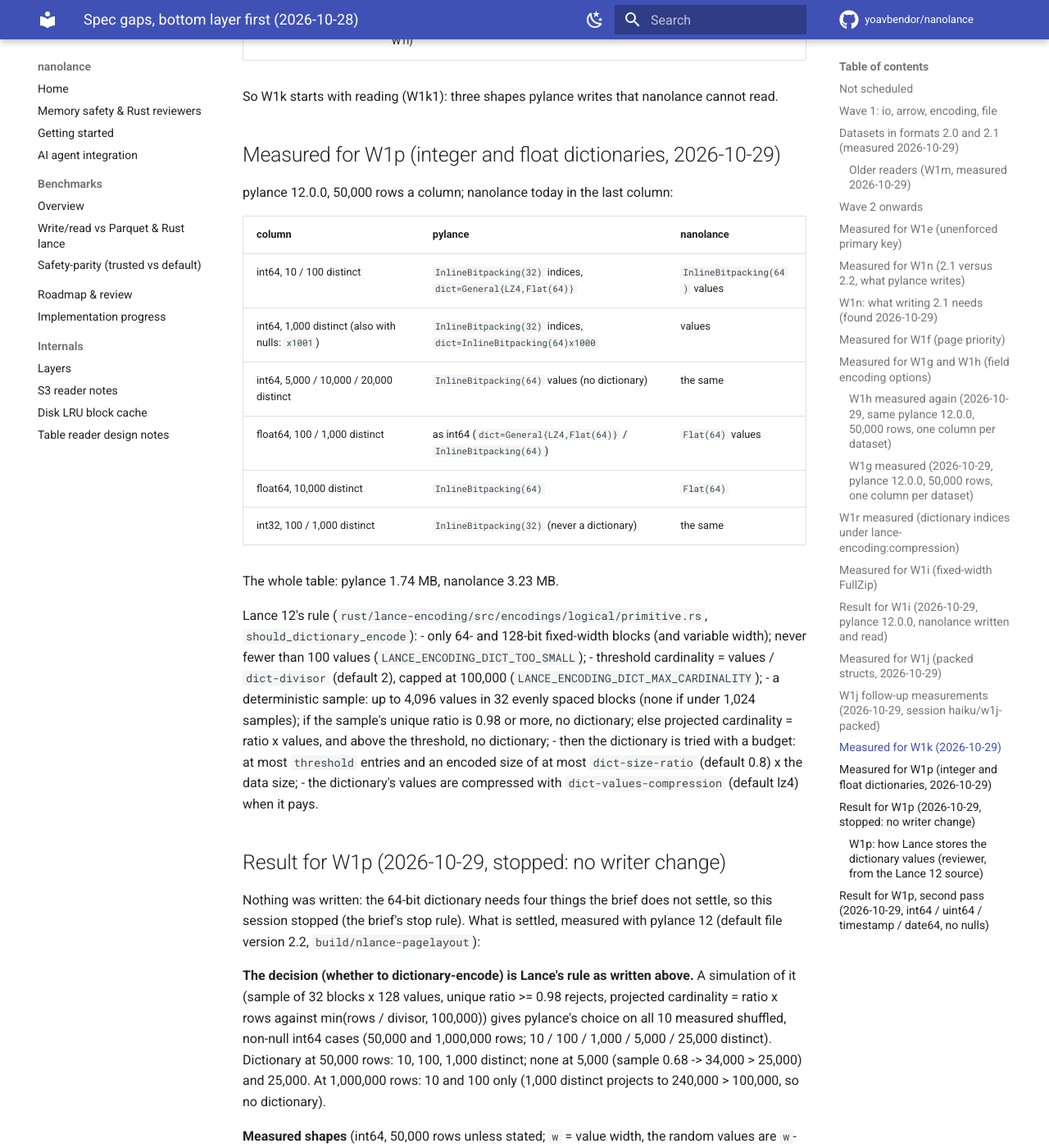
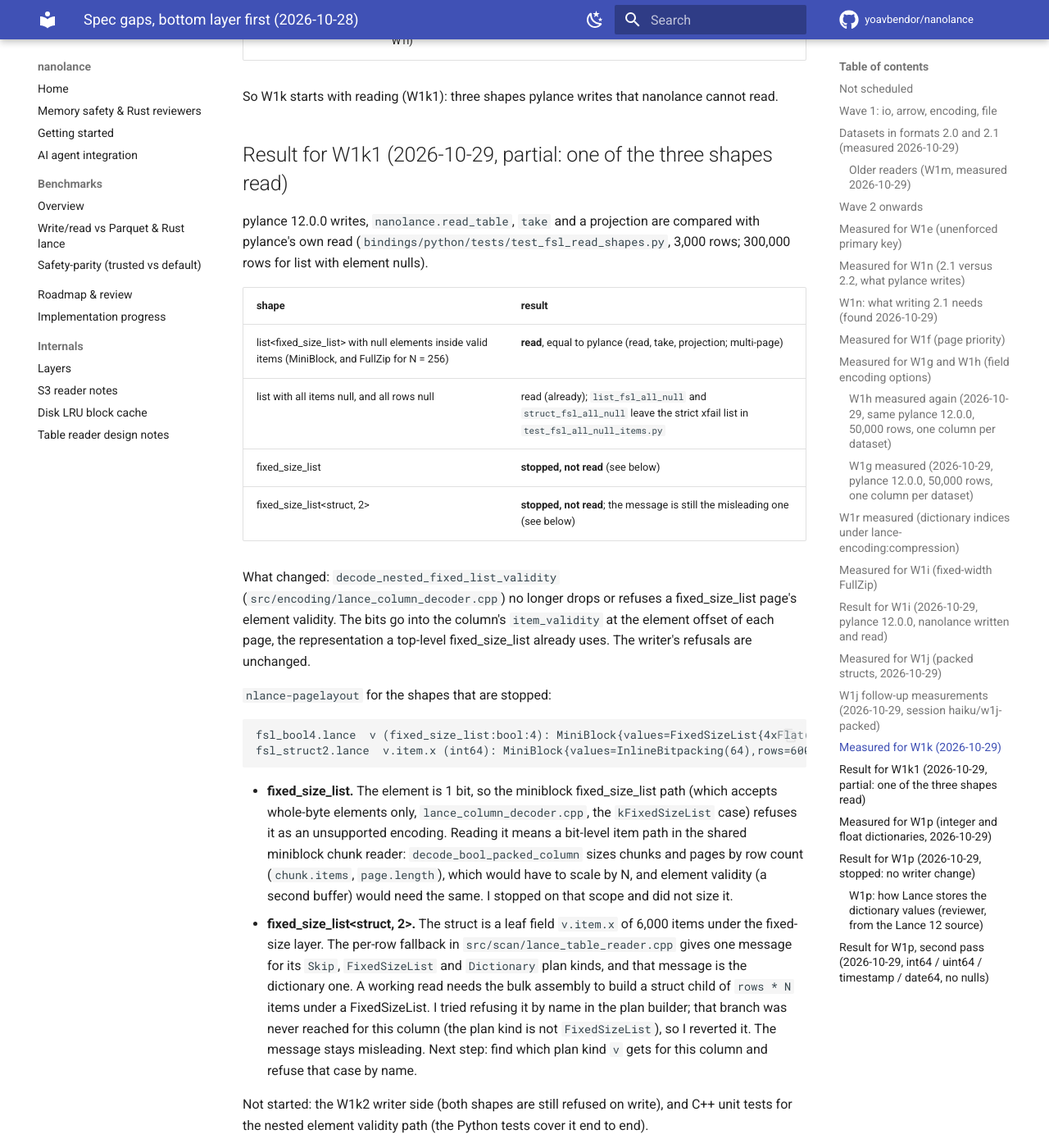
Before and after one commit to yoavbendor/nanolance, an MkDocs documentation site: the page built from docs/tasks/SPEC_GAPS.md, in a window 1280 px wide and 1400 px high, scrolled down 20973 px. Shown: the whole window at 82% size. Built offline with MkDocs 1.6.1 and Material for MkDocs 9.7.7, drawn with Linux system fonts in a browser that asks for light colours; comment, search, counter and statistics services are not loaded; some of the changed text lies outside the part shown.

Commit message:
docs: W1k1 result -- list<fsl> element nulls read; fsl<bool> and fsl<struct> stopped
Result for W1k1 in SPEC_GAPS.md: list<fixed_size_list> with null elements inside valid items reads
equal to pylance (MiniBlock and FullZip, 3,000 and 300,000 rows; read, take, projection). fixed_size_list<bool, 4>
and fixed_size_list<struct, 2> stay unread, with the page layouts and the reason for each stop.
Spec rows in src/arrow, src/encoding and src/file updated; tools/check_spec.py passes.

Co-Authored-By: Claude Haiku 5.5 <noreply@anthropic.com>
Claude-Session: https://claude.ai/code/session_014PGy9PK68gHvyR8T1r5ueY

````diff
--- a/docs/tasks/SPEC_GAPS.md
+++ b/docs/tasks/SPEC_GAPS.md
@@ -42,7 +42,7 @@ These stay as they are until a user asks, or the Lance pin moves:
 | W1h | `encoding.compression.general.write` | LZ4 | done for the value layouts measured (LZ4 writer; `compression=lz4` on 64-bit ints and variable-width). Left: General over dictionaries under the option, float zstd layout | done |
 | W1i | `encoding.layout.full_zip.write` | Fixed-width full-zip and per-value compression | measured and done 2026-10-29, see "Result for W1i" | partial (Haiku session, 2026-10-29): the 256-byte rule and `structural-encoding` for fixed-width FSL and fixed_size_binary, element validity included, layout text equal to pylance's for 21 cases. Left: the page split (pylance: one page per input batch), per-value compression of a fixed-width FullZip page, `structural-encoding=fullzip` on variable width, a bool column or a list of lists under fullzip, and a fixed-width FullZip scan that is slower than mini-block (measured) |
 | W1j | `encoding.semi_structural.packed_struct`, `variable_packed_struct` | Packed structs: read pylance's first, then write them for `lance-encoding:packed` | measured 2026-10-29, see "Measured for W1j" | later, reviewer-led design: reading needs a packed-struct read plan with child fan-out (as `v20_packed_struct_sources` does for 2.0), and the VariablePackedStruct byte layout from Lance's source. Opt-in only, so behind the gaps every dataset meets |
-| W1k1 | `arrow.types.fixed_size_list` (read) | Read what pylance writes: a null element inside a fixed-size list under a list or struct (also W1a's all-null list<fsl>), `fixed_size_list<bool>`, `fixed_size_list<struct>` | measured 2026-10-29, see "Measured for W1k" | next |
+| W1k1 | `arrow.types.fixed_size_list` (read) | Read what pylance writes: a null element inside a fixed-size list under a list or struct (also W1a's all-null list<fsl>), `fixed_size_list<bool>`, `fixed_size_list<struct>` | measured 2026-10-29, see "Measured for W1k" and "Result for W1k1" | partial 2026-10-29: null elements under a list read (and all-null list<fsl>); stopped: `fixed_size_list<bool>` and `fixed_size_list<struct>` (see "Result for W1k1") |
 | W1k2 | `arrow.types.fixed_size_list`, `arrow.types.dictionary` (write) | Write them too, and dictionary columns inside structs and lists | measured 2026-10-29 | after W1k1 |
 | W1p | `encoding.config` | Integer and float dictionaries as Lance 12 writes them (files up to 1.9x pylance's size today) | measured 2026-10-29, see "Measured for W1p" and "Result for W1p" | partial 2026-10-29: int64, uint64, timestamp and date64 dictionaries (no nulls) write pylance's layout (all measured cases, see "Result for W1p, second pass"); left: nullable (W1p3), sorted RLE over dictionary indices (W1p2), float64 and 128-bit |
 | W1q | `encoding.compression.rle` | RLE over more than one mini-block chunk: nanolance's RLE holds its runs in one chunk, so a column of 25,000 runs is not RLE-encoded | W1g | later |
@@ -436,6 +436,44 @@ Not measured yet: the byte layout of `VariablePackedStruct` (field 13). The Lanc
 
 So W1k starts with reading (W1k1): three shapes pylance writes that nanolance cannot read.
 
+## Result for W1k1 (2026-10-29, partial: one of the three shapes read)
+
+pylance 12.0.0 writes, `nanolance.read_table`, `take` and a projection are compared with pylance's own read
+(`bindings/python/tests/test_fsl_read_shapes.py`, 3,000 rows; 300,000 rows for list<fsl> with element nulls).
+
+| shape | result |
+|---|---|
+| list<fixed_size_list<float32, N>> with null elements inside valid items (MiniBlock, and FullZip for N = 256) | **read**, equal to pylance (read, take, projection; multi-page) |
+| list<fixed_size_list> with all items null, and all rows null | read (already); `list_fsl_all_null` and `struct_fsl_all_null` leave the strict xfail list in `test_fsl_all_null_items.py` |
+| fixed_size_list<bool, 4> | **stopped, not read** (see below) |
+| fixed_size_list<struct<x: int64>, 2> | **stopped, not read**; the message is still the misleading one (see below) |
+
+What changed: `decode_nested_fixed_list_validity` (`src/encoding/lance_column_decoder.cpp`) no longer drops or
+refuses a fixed_size_list page's element validity. The bits go into the column's `item_validity` at the element
+offset of each page, the representation a top-level fixed_size_list already uses. The writer's refusals are unchanged.
+
+`nlance-pagelayout` for the shapes that are stopped:
+
+```
+fsl_bool4.lance  v (fixed_size_list:bool:4): MiniBlock{values=FixedSizeList{4xFlat(1)},rows=3000,buffers=1}
+fsl_struct2.lance  v.item.x (int64): MiniBlock{values=InlineBitpacking(64),rows=6000,buffers=1}
+```
+
+- **fixed_size_list<bool, 4>.** The element is 1 bit, so the miniblock fixed_size_list path (which accepts whole-byte
+  elements only, `lance_column_decoder.cpp`, the `kFixedSizeList` case) refuses it as an unsupported encoding. Reading it
+  means a bit-level item path in the shared miniblock chunk reader: `decode_bool_packed_column` sizes chunks and
+  pages by row count (`chunk.items`, `page.length`), which would have to scale by N, and element validity (a second buffer)
+  would need the same. I stopped on that scope and did not size it.
+- **fixed_size_list<struct<x: int64>, 2>.** The struct is a leaf field `v.item.x` of 6,000 items under the fixed-size
+  layer. The per-row fallback in `src/scan/lance_table_reader.cpp` gives one message for its `Skip`, `FixedSizeList` and
+  `Dictionary` plan kinds, and that message is the dictionary one. A working read needs the bulk assembly to build a struct
+  child of `rows * N` items under a FixedSizeList. I tried refusing it by name in the plan builder; that branch was never
+  reached for this column (the plan kind is not `FixedSizeList`), so I reverted it. The message stays misleading. Next step:
+  find which plan kind `v` gets for this column and refuse that case by name.
+
+Not started: the W1k2 writer side (both shapes are still refused on write), and C++ unit tests for the nested element
+validity path (the Python tests cover it end to end).
+
 ## Measured for W1p (integer and float dictionaries, 2026-10-29)
 
 pylance 12.0.0, 50,000 rows a column; nanolance today in the last column:
````
Also changed, not shown: src/arrow/README.md (+1 -1 lines), src/encoding/README.md (+1 -1 lines), src/file/README.md (+1 -1 lines).
